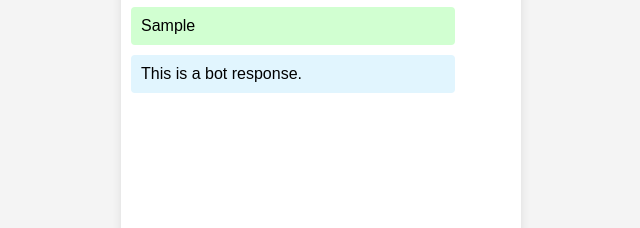
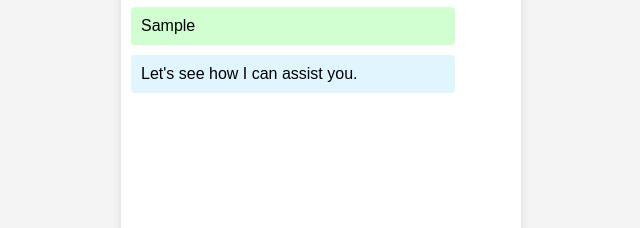
Before and after one commit to KarenjuNjeru/chatbottest, a plain HTML site: page index.html in a window 1280 px wide. Both pictures are taken after typing "Sample" into the empty fields and a click on the button "Send". Shown: the part 321-549 px from the top of the page, 319-959 px from the left. Drawn offline with Linux system fonts and the light colour scheme.

Commit message:
Update index.html

```diff
--- a/index.html
+++ b/index.html
@@ -96,6 +96,19 @@
     </div>
 
     <script>
+        const botResponses = [
+            "I'm here to assist you with anything you need.",
+            "Can you please provide more details?",
+            "Sure, I can help with that.",
+            "What would you like to know more about?",
+            "Let's see how I can assist you.",
+            "I'm on it! Just a moment.",
+            "Could you clarify your question?",
+            "I'm happy to help! What do you need?",
+            "That sounds interesting! Tell me more.",
+            "Absolutely! How can I assist you further?"
+        ];
+
         function sendMessage() {
             const userInput = document.getElementById('user-input');
             const chatBox = document.getElementById('chat-box');
@@ -117,7 +130,8 @@
                 setTimeout(() => {
                     const botMessageDiv = document.createElement('div');
                     botMessageDiv.classList.add('bot-message');
-                    botMessageDiv.textContent = 'This is a bot response.';
+                    const randomIndex = Math.floor(Math.random() * botResponses.length);
+                    botMessageDiv.textContent = botResponses[randomIndex];
                     chatBox.appendChild(botMessageDiv);
 
                     // Scroll to the bottom
```
